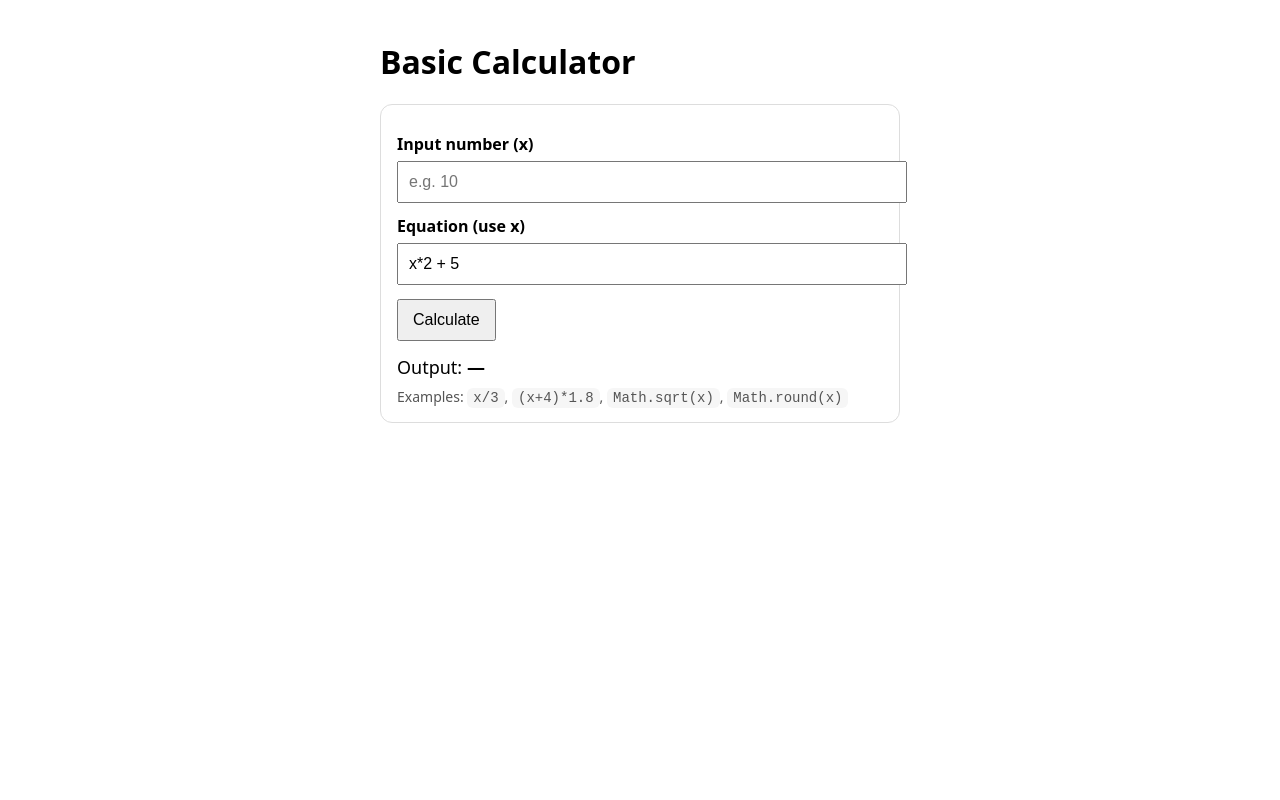
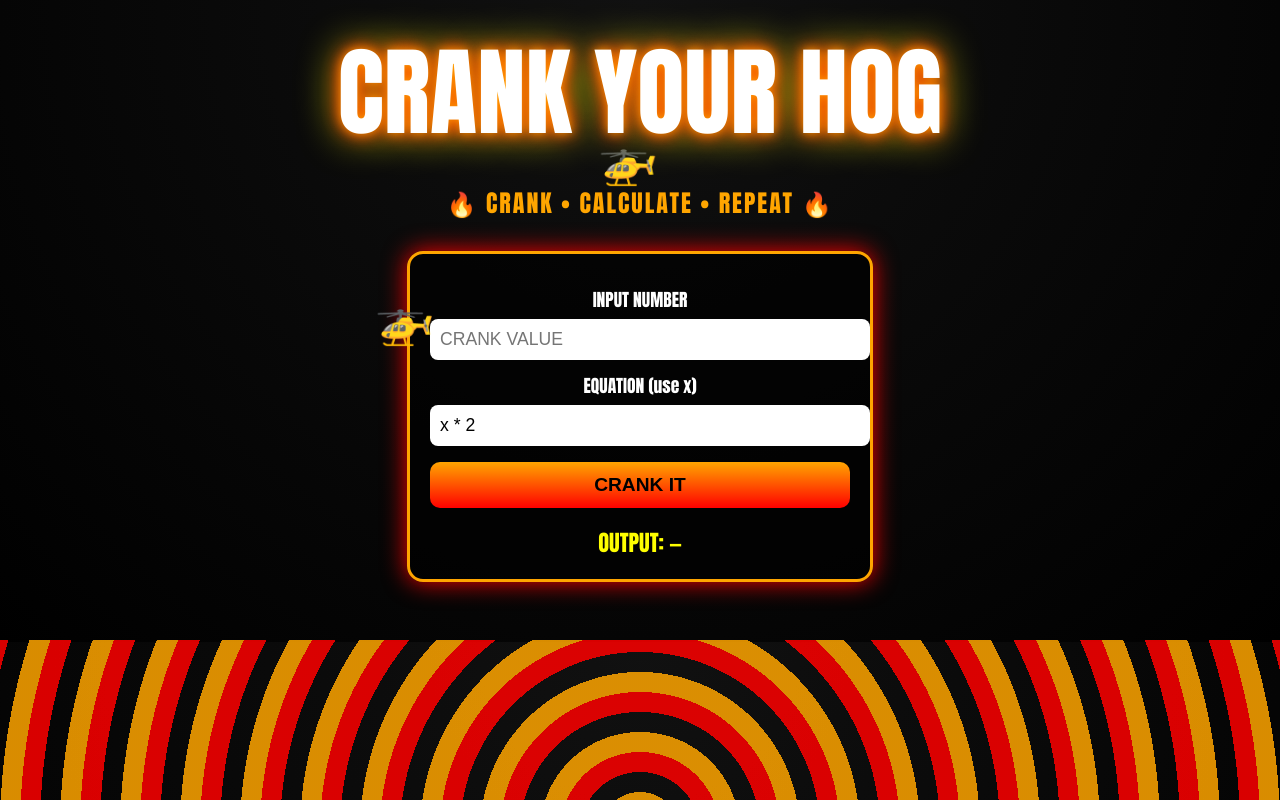
Before and after one commit to WillItCompile/willitcompile.github.io, a plain HTML site: page index.html in a window 1280 px wide. Drawn offline with Linux system fonts and the light colour scheme.

Commit message:
Update index.html

```diff
--- a/index.html
+++ b/index.html
@@ -3,38 +3,150 @@
 <head>
   <meta charset="utf-8" />
   <meta name="viewport" content="width=device-width, initial-scale=1" />
-  <title>Calculator</title>
+  <title>CRANK YOUR HOG</title>
+
   <style>
-    body { font-family: system-ui, Arial, sans-serif; max-width: 520px; margin: 40px auto; padding: 0 16px; }
-    .card { border: 1px solid #ddd; border-radius: 12px; padding: 16px; }
-    label { display:block; margin-top: 12px; font-weight: 600; }
-    input { width: 100%; padding: 10px; margin-top: 6px; font-size: 16px; }
-    button { margin-top: 14px; padding: 10px 14px; font-size: 16px; cursor: pointer; }
-    .out { margin-top: 14px; font-size: 18px; }
-    .hint { color: #555; font-size: 14px; margin-top: 8px; }
-    code { background:#f6f6f6; padding:2px 6px; border-radius: 6px; }
+    body {
+      margin: 0;
+      font-family: Impact, Arial Black, sans-serif;
+      background: radial-gradient(circle at top, #111, #000);
+      color: #fff;
+      overflow-x: hidden;
+      text-align: center;
+    }
+
+    h1 {
+      font-size: clamp(3rem, 8vw, 6rem);
+      margin: 20px 0;
+      text-shadow:
+        0 0 10px orange,
+        0 0 20px red,
+        0 0 40px yellow;
+      animation: pulse 1.2s infinite alternate;
+    }
+
+    @keyframes pulse {
+      from { transform: scale(1); }
+      to { transform: scale(1.05); }
+    }
+
+    .hog {
+      font-size: 1.5rem;
+      letter-spacing: 2px;
+      margin-bottom: 30px;
+      color: orange;
+    }
+
+    .card {
+      max-width: 420px;
+      margin: 0 auto 60px;
+      background: rgba(0,0,0,0.7);
+      border: 3px solid orange;
+      border-radius: 16px;
+      padding: 20px;
+      box-shadow: 0 0 25px red;
+    }
+
+    label {
+      display: block;
+      margin-top: 12px;
+      font-size: 1.1rem;
+    }
+
+    input {
+      width: 100%;
+      padding: 10px;
+      margin-top: 6px;
+      font-size: 1.1rem;
+      border-radius: 8px;
+      border: none;
+    }
+
+    button {
+      margin-top: 16px;
+      padding: 12px;
+      width: 100%;
+      font-size: 1.2rem;
+      background: linear-gradient(orange, red);
+      border: none;
+      border-radius: 10px;
+      cursor: pointer;
+      font-weight: bold;
+      color: black;
+    }
+
+    button:hover {
+      filter: brightness(1.1);
+    }
+
+    .out {
+      margin-top: 18px;
+      font-size: 1.4rem;
+      color: yellow;
+    }
+
+    /* Flames */
+    .flames {
+      position: fixed;
+      bottom: 0;
+      left: 0;
+      width: 100%;
+      height: 160px;
+      background:
+        repeating-radial-gradient(circle at 50% 120%, red 0 20px, orange 20px 40px, transparent 40px 60px);
+      animation: flames 1s infinite linear;
+      pointer-events: none;
+      opacity: 0.85;
+    }
+
+    @keyframes flames {
+      from { background-position: 0 0; }
+      to { background-position: 200px 0; }
+    }
+
+    /* Helicopters */
+    .heli {
+      position: fixed;
+      top: 15%;
+      font-size: 3rem;
+      animation: fly 12s linear infinite;
+    }
+
+    .heli.two {
+      top: 35%;
+      animation-duration: 18s;
+    }
+
+    @keyframes fly {
+      from { transform: translateX(-120%); }
+      to { transform: translateX(120vw); }
+    }
   </style>
 </head>
+
 <body>
-  <h1>Basic Calculator</h1>
+
+  <div class="heli">🚁</div>
+  <div class="heli two">🚁</div>
+
+  <h1>CRANK YOUR HOG</h1>
+  <div class="hog">🔥 CRANK • CALCULATE • REPEAT 🔥</div>
 
   <div class="card">
-    <label for="x">Input number (x)</label>
-    <input id="x" type="number" step="any" placeholder="e.g. 10" />
+    <label for="x">INPUT NUMBER</label>
+    <input id="x" type="number" step="any" placeholder="CRANK VALUE" />
 
-    <label for="expr">Equation (use x)</label>
-    <input id="expr" type="text" placeholder="e.g. x*2 + 5" value="x*2 + 5" />
+    <label for="expr">EQUATION (use x)</label>
+    <input id="expr" type="text" value="x * 2" />
 
-    <button id="calcBtn">Calculate</button>
+    <button id="calcBtn">CRANK IT</button>
 
     <div class="out">
-      Output: <strong id="result">—</strong>
-    </div>
-
-    <div class="hint">
-      Examples: <code>x/3</code>, <code>(x+4)*1.8</code>, <code>Math.sqrt(x)</code>, <code>Math.round(x)</code>
+      OUTPUT: <strong id="result">—</strong>
     </div>
   </div>
+
+  <div class="flames"></div>
 
   <script>
     const xEl = document.getElementById("x");
@@ -42,55 +154,24 @@
     const resultEl = document.getElementById("result");
     const btn = document.getElementById("calcBtn");
 
-    function safeEvaluate(expression, x) {
-      // Allow only: numbers, whitespace, x, operators, parentheses, dot, comma, and "Math."
-      // (This prevents arbitrary JS like "alert(1)" or "fetch(...)".)
-      const ok = /^[0-9xX+\-*/().,\s]|Math\./;
-      // quick character-by-character validation
-      for (let i = 0; i < expression.length; i++) {
-        const ch = expression[i];
-        const tail = expression.slice(i);
-        if (tail.startsWith("Math.")) { i += "Math.".length - 1; continue; }
-        if (!("0123456789xX+-*/()., \t\n\r".includes(ch))) {
-          throw new Error("Only numbers, x, operators (+-*/ ), parentheses, and Math.* functions are allowed.");
-        }
-      }
-
-      // Evaluate using Function with x as an argument
-      // eslint-disable-next-line no-new-func
-      const fn = new Function("x", `return (${expression});`);
-      const y = fn(x);
-
-      if (typeof y !== "number" || !Number.isFinite(y)) {
-        throw new Error("Result is not a finite number.");
-      }
-      return y;
-    }
-
     function calculate() {
       const x = Number(xEl.value);
       if (!Number.isFinite(x)) {
-        resultEl.textContent = "Enter a valid number for x.";
-        return;
-      }
-
-      const expr = exprEl.value.trim();
-      if (!expr) {
-        resultEl.textContent = "Enter an equation.";
+        resultEl.textContent = "INVALID CRANK";
         return;
       }
 
       try {
-        const y = safeEvaluate(expr, x);
-        resultEl.textContent = y;
-      } catch (e) {
-        resultEl.textContent = e.message || "Invalid equation.";
+        const fn = new Function("x", `return (${exprEl.value});`);
+        const y = fn(x);
+        resultEl.textContent = Number.isFinite(y) ? y : "TOO MUCH HOG";
+      } catch {
+        resultEl.textContent = "BAD EQUATION";
       }
     }
 
     btn.addEventListener("click", calculate);
-    xEl.addEventListener("keydown", (e) => { if (e.key === "Enter") calculate(); });
-    exprEl.addEventListener("keydown", (e) => { if (e.key === "Enter") calculate(); });
   </script>
+
 </body>
 </html>
```
